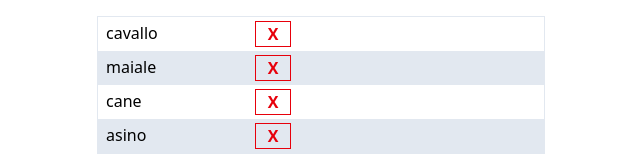
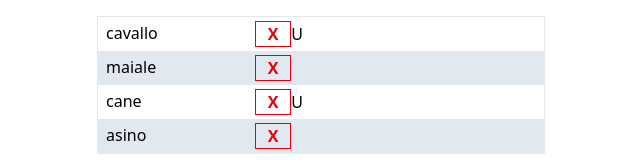
Before and after one commit to federicodececco/react-form, a React (Vite) app: page / in a window 1280 px wide. Shown: the top 164 px of the page, without its empty margins (319-959 px from the left). Built offline with nearby package versions, Linux system fonts and the light colour scheme.

Commit message:
aggiornato

```diff
--- a/src/App.jsx
+++ b/src/App.jsx
@@ -1,5 +1,12 @@
 import { useState } from 'react'
 import animals from './animals'
+
+class Animal {
+  constructor(name, id) {
+    this.name = name
+    this.id = id
+  }
+}
 
 function App() {
   const [animalName, setAnimal] = useState('')
@@ -28,7 +35,20 @@ function App() {
       }),
     )
   }
-
+  //move element
+  const handleMove = (id, move) => {
+    if (move && id - 1) {
+      let primo = new Animal(animalsList[id - 1].name, animalsList[id - 1].id)
+      let secondo = {
+        name: animalsList[id].name,
+        id: animalsList[id].id,
+      }
+      animalsList.splice(id - 1, 2, secondo, primo)
+      console.log(animalsList)
+      setAnimalList(animalsList)
+      console.log('test')
+    }
+  }
   return (
     <>
       <div className='mx-auto my-4 w-md'>
@@ -47,6 +67,12 @@ function App() {
                         onClick={() => removeAnimal(elem.id)}
                       >
                         X
+                      </button>
+                      <button
+                        className='text-black'
+                        onClick={() => handleMove(elem.id, true)}
+                      >
+                        U
                       </button>
                     </div>
                   </li>
```
